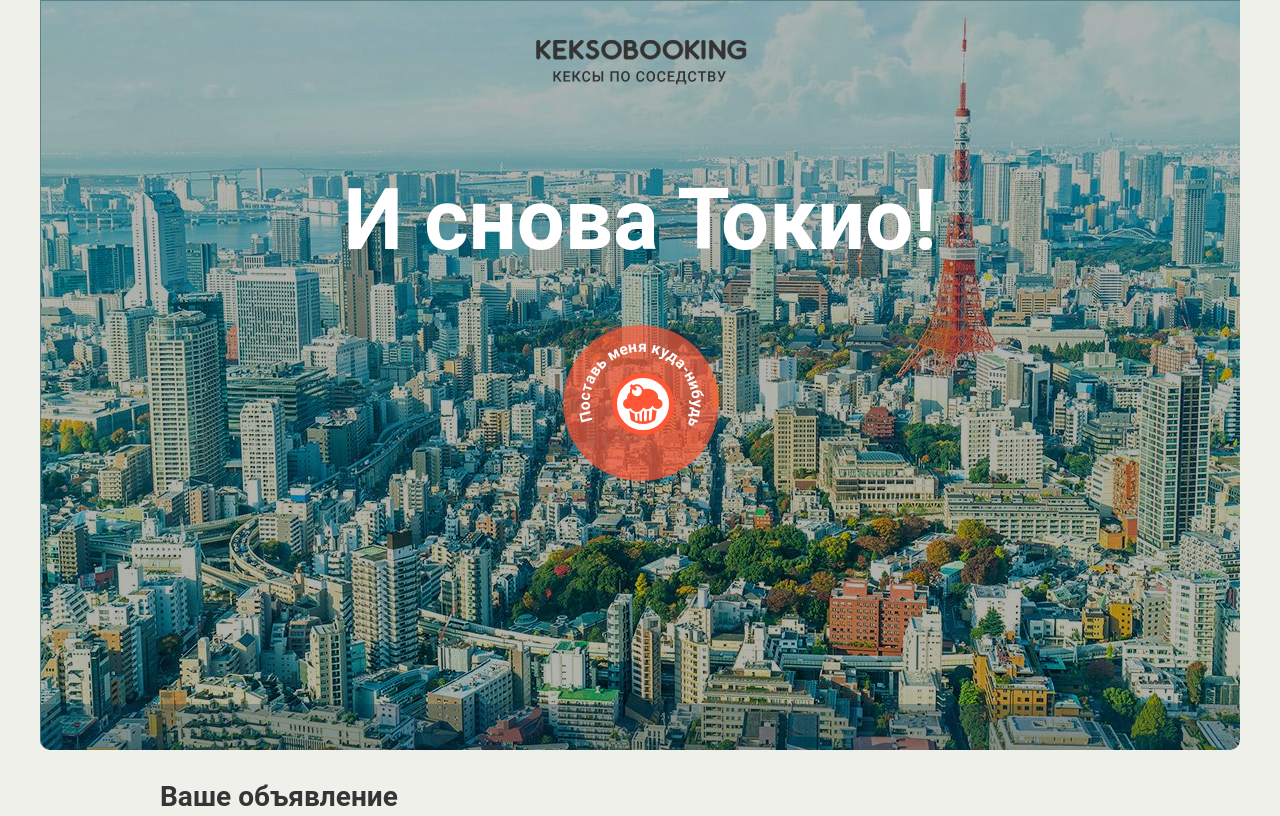
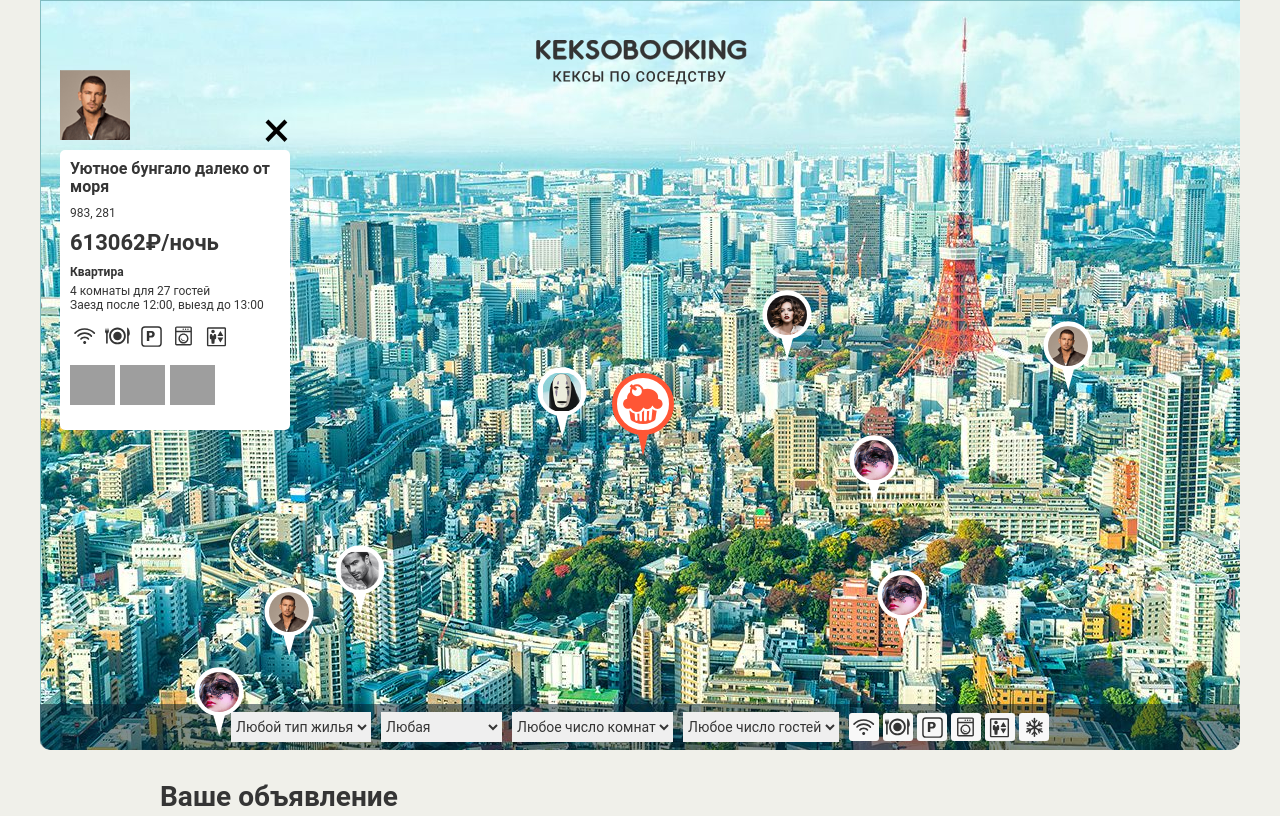
Before and after one commit to ALrockEX/853653-keksobooking, a website: page index.html in a window 1280 px wide. Shown: the top 816 px of the page. Drawn offline with Linux system fonts and the light colour scheme; grey boxes are pictures that could not be loaded; files whose address does not match are found by name.

Commit message:
Добавили метки и карточку с квартирой

```diff
--- a/css/style.css
+++ b/css/style.css
@@ -1104,12 +1104,9 @@ fieldset {
 .popup__feature {
   display: inline-block;
   overflow: hidden;
-
   width: 30px;
   height: 28px;
-
   font-size: 0;
-
   background-image: url("../img/sprite-feature.svg");
   background-position: center;
   background-repeat: no-repeat;
--- a/index.html
+++ b/index.html
@@ -248,5 +248,7 @@
     </div>
   </template>
 
+<script src="js/map.js"></script>
+
 </body>
 </html>
--- /dev/null
+++ b/js/map.js
@@ -0,0 +1,193 @@
+'use strict';
+
+var lengthSimilarAnnouncements = 8;
+var roomsMin = 1;
+var roomsMax = 5;
+var pinMinY = 130;
+var pinRangeY = 630 - pinMinY;
+var limitRandomGuests = 100;
+var lowestPrice = 1000;
+var lengthPriceRange = 1000000 - lowestPrice;
+var map = document.querySelector('.map');
+var pinTemplate = document.querySelector('#pin')
+    .content
+    .querySelector('.map__pin');
+var fragment = document.createDocumentFragment();
+var pinsListElement = map.querySelector('.map__pins');
+var cardTemplate = document.querySelector('#card').content;
+var mockSimilarAnnouncements = [];
+var titles = [
+  'Большая уютная квартира',
+  'Маленькая неуютная квартира',
+  'Огромный прекрасный дворец',
+  'Маленький ужасный дворец',
+  'Красивый гостевой домик',
+  'Некрасивый негостеприимный домик',
+  'Уютное бунгало далеко от моря',
+  'Неуютное бунгало по колено в воде'
+];
+var types = [
+  'palace',
+  'flat',
+  'house',
+  'bungalo'
+];
+var checkins = [
+  '12:00',
+  '13:00',
+  '14:00'
+];
+var checkouts = [
+  '12:00',
+  '13:00',
+  '14:00'
+];
+var posibleFeatures = [
+  'wifi',
+  'dishwasher',
+  'parking',
+  'washer',
+  'elevator',
+  'conditioner'
+];
+var mockPhotos = [
+  'http://o0.github.io/assets/images/tokyo/hotel1.jpg',
+  'http://o0.github.io/assets/images/tokyo/hotel2.jpg',
+  'http://o0.github.io/assets/images/tokyo/hotel3.jpg'
+];
+var shuffle = function (array) {
+  var randomIndex;
+  var replacedElement;
+  for (var i = array.length - 1; i > 0; i--) {
+    randomIndex = Math.floor(Math.random() * (i + 1));
+    replacedElement = array[randomIndex];
+    array[randomIndex] = array[i];
+    array[i] = replacedElement;
+  }
+  return array;
+};
+var makeSet = function (array) {
+  var set = [];
+  for (var i = 0; i < array.length; i++) {
+    if (Math.random() > 0.5) {
+      set[i] = array[i];
+    }
+  }
+  return set;
+};
+var mockGenerate = function (mockLength) {
+  titles = shuffle(titles);
+  var locationX;
+  var locationY;
+  for (var i = 0; i < mockLength; i++) {
+    locationX = Math.floor(Math.random() * map.clientWidth);
+    locationY = pinMinY + Math.floor(Math.random() * pinRangeY);
+    mockSimilarAnnouncements[i] = {
+      author: {
+        avatar: 'img/avatars/user0' +
+            Math.floor(Math.random() * mockLength) +
+            '.png'
+      },
+      offer: {
+        title: titles[i],
+        address: locationX + ', ' + locationY,
+        price: lowestPrice + Math.floor(Math.random() * lengthPriceRange),
+        type: types[Math.floor(Math.random() * types.length)],
+        rooms: roomsMin + Math.floor(Math.random() * roomsMax),
+        guests: Math.floor(Math.random() * limitRandomGuests),
+        checkin: checkins[Math.floor(Math.random() * checkins.length)],
+        checkout: checkouts[Math.floor(Math.random() * checkouts.length)],
+        features: makeSet(posibleFeatures),
+        description: '',
+        photos: shuffle(mockPhotos)
+      },
+      location: {
+        x: locationX,
+        y: locationY
+      }
+    };
+  }
+};
+var renderMapPin = function (pin) {
+  var pinElement = pinTemplate.cloneNode(true);
+  var pinWidth = pinElement.getElementsByTagName('img')[0].width;
+  var pinHeight = pinElement.getElementsByTagName('img')[0].height;
+
+  pinElement.style =
+      'left: ' + (pin.location.x + pinWidth / 2) +
+      'px; top: ' + (pin.location.y + pinHeight) + 'px;';
+  pinElement.getElementsByTagName('img')[0].src = pin.author.avatar;
+  pinElement.getElementsByTagName('img')[0].alt = pin.offer.title;
+
+  return pinElement;
+};
+var renderMapPins = function () {
+  for (var i = 0; i < mockSimilarAnnouncements.length; i++) {
+    fragment.appendChild(renderMapPin(mockSimilarAnnouncements[i]));
+  }
+  pinsListElement.appendChild(fragment);
+};
+var renderCard = function () {
+  var cardElement = cardTemplate.cloneNode(true);
+  var featuresElement = cardElement.querySelector('.popup__features');
+  var mockOffer = mockSimilarAnnouncements[0].offer;
+
+  cardElement.querySelector('.popup__title').textContent =
+      mockOffer.title;
+  cardElement.querySelector('.popup__text--address').textContent =
+      mockOffer.address;
+  cardElement.querySelector('.popup__text--price').textContent =
+      mockOffer.price + '₽/ночь';
+  if (mockOffer.type === 'flat') {
+    cardElement.querySelector('.popup__type').textContent = 'Квартира';
+  } else if (mockOffer.type === 'bungalo') {
+    cardElement.querySelector('.popup__type').textContent = 'Бунгало';
+  } else if (mockOffer.type === 'house') {
+    cardElement.querySelector('.popup__type').textContent = 'Дом';
+  } else {
+    cardElement.querySelector('.popup__type').textContent = 'Дворец';
+  }
+  cardElement.querySelector('.popup__text--capacity').textContent =
+      mockOffer.rooms +
+      ' комнаты для ' +
+      mockOffer.guests +
+      ' гостей';
+  cardElement.querySelector('.popup__text--time').textContent =
+      'Заезд после ' +
+      mockOffer.checkin +
+      ', выезд до ' +
+      mockOffer.checkout;
+  if (mockOffer.features.length === 0) {
+    featuresElement.classList.add('hidden');
+  } else {
+    for (var i = 0; i < featuresElement.children.length; i++) {
+      if (mockOffer.features[i] !== posibleFeatures[i]) {
+        featuresElement.children[i].style.display = 'none';
+      }
+    }
+  }
+  cardElement.querySelector('.popup__description').textContent =
+      mockOffer.description;
+  cardElement.querySelector('.popup__photos').children[0].src =
+      mockOffer.photos[0];
+  var photoElement;
+  for (i = 1; i < mockOffer.photos.length; i++) {
+    photoElement = cardElement.querySelector('.popup__photos')
+      .children[0]
+      .cloneNode(true);
+    photoElement.src = mockOffer.photos[i];
+    cardElement.querySelector('.popup__photos')
+      .appendChild(photoElement);
+  }
+  cardElement.querySelector('.popup__avatar').src =
+      mockSimilarAnnouncements[0].author.avatar;
+  map.insertBefore(cardElement, map.querySelector('.map__filters-container'));
+};
+
+map.classList.remove('map--faded');
+
+mockGenerate(lengthSimilarAnnouncements);
+
+renderMapPins();
+
+renderCard();
```
Also changed, not shown: 2 other files.
